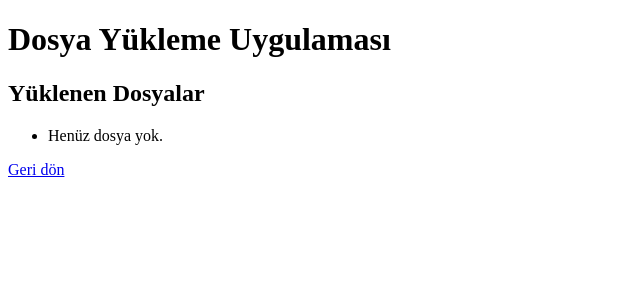
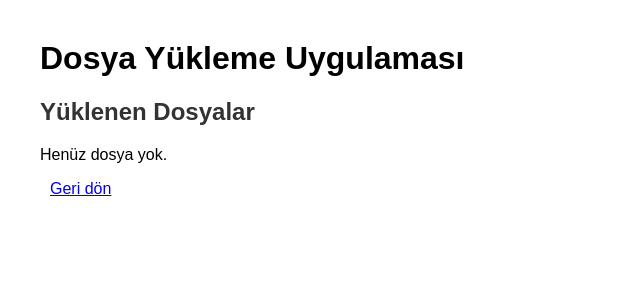
Before and after one commit to mesudesipahi/dosya-yonetimi, a Flask app: template app/templates/files.html in a window 1280 px wide. Shown: the top 300 px of the page, without its empty margins (0-640 px from the left). Run offline with Flask 3, Linux system fonts and the light colour scheme; the template is opened without the code that fills it, so the values that code supplies are empty.

Commit message:
Update base.html

```diff
--- a/app/templates/base.html
+++ b/app/templates/base.html
@@ -2,20 +2,29 @@
 <html lang="tr">
 <head>
     <meta charset="UTF-8">
-    <title>Dosya Yönetimi</title>
+    <title>{% block title %}Dosya Yükleme Uygulaması{% endblock %}</title>
+    <style>
+        body {
+            font-family: Arial, sans-serif;
+            margin: 40px;
+        }
+        h2 {
+            color: #333;
+        }
+        ul {
+            list-style: none;
+            padding: 0;
+        }
+        li {
+            margin-bottom: 10px;
+        }
+        a {
+            margin-left: 10px;
+        }
+    </style>
 </head>
 <body>
     <h1>Dosya Yükleme Uygulaması</h1>
-    {% with messages = get_flashed_messages() %}
-      {% if messages %}
-        <ul>
-          {% for message in messages %}
-            <li>{{ message }}</li>
-          {% endfor %}
-        </ul>
-      {% endif %}
-    {% endwith %}
-
     {% block content %}{% endblock %}
 </body>
 </html>
```
